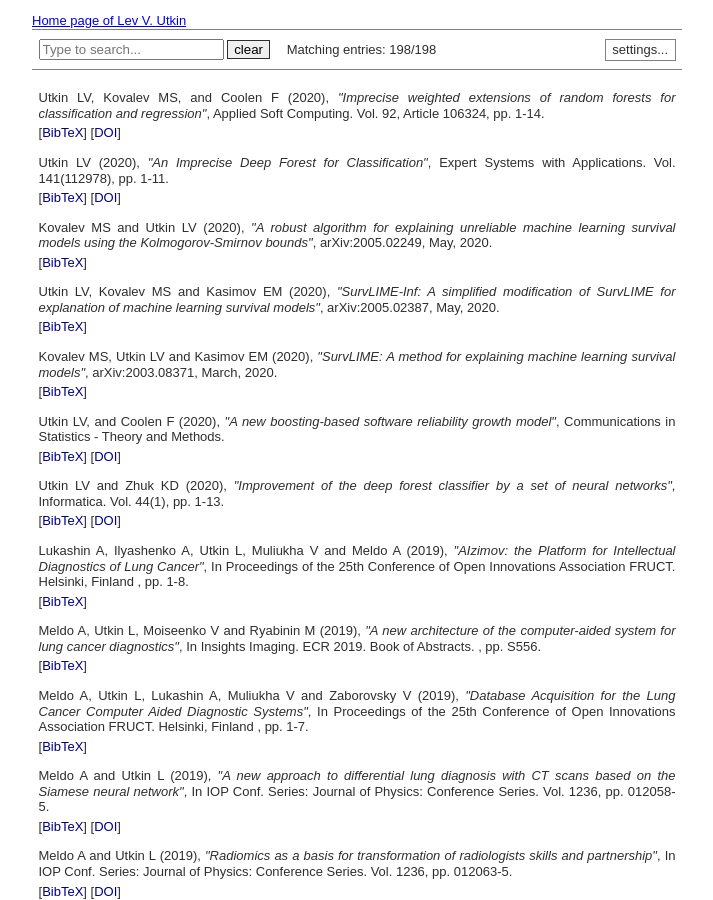
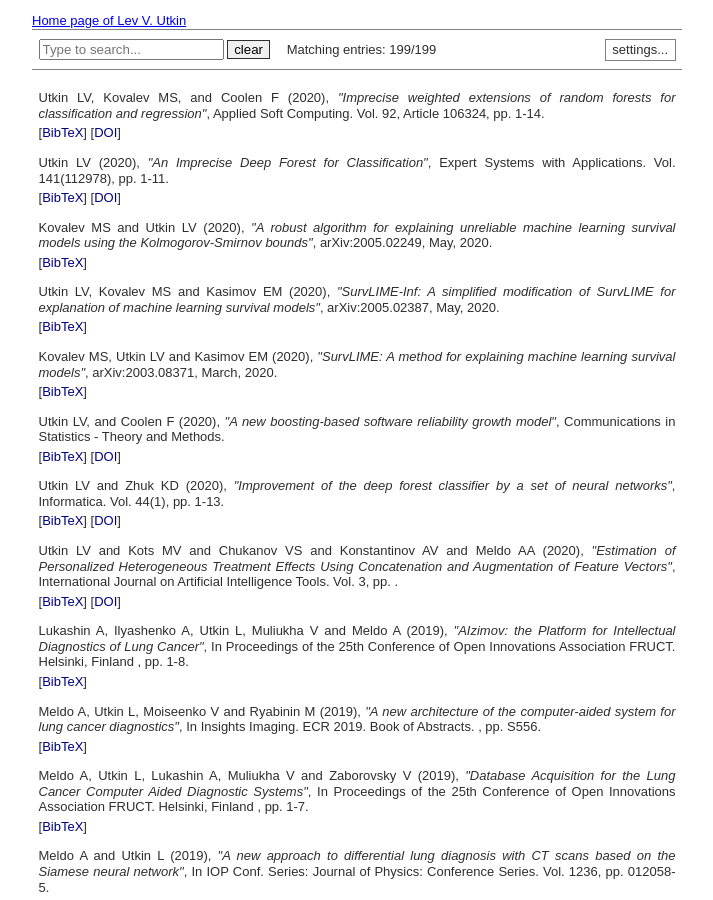
Before and after one commit to levutkin/levutkin.github.io, a Jekyll site: the page publications.html, which Jekyll copies as it is, in a window 1280 px wide and 900 px high. Shown: the whole window, without its empty margins (283-996 px from the left). Built offline with Jekyll 4.4.1, drawn with Linux system fonts in a browser that asks for light colours.

Commit message:
Update publications.html

```diff
--- a/publications.html
+++ b/publications.html
@@ -533,6 +533,24 @@ p.infolinks { margin: 0.3em 0em 0em 0em; padding: 0px; }
 }
 </pre></td>
 
+<tr id="Utkin-Kots-etal-2020" class="entry">
+	<td>Utkin LV and Kots MV and Chukanov VS and Konstantinov AV and Meldo AA (2020), <i>"Estimation of Personalized Heterogeneous Treatment Effects Using Concatenation and Augmentation of Feature Vectors"</i>, International Journal on Artificial Intelligence Tools.  Vol. 3, pp. .
+	<p class="infolinks"> [<a href="javascript:toggleInfo('Utkin-Kots-etal-2020','bibtex')">BibTeX</a>] [<a href="https://doi.org/10.1142/S0218213020500050" target="_blank">DOI</a>]</p>
+	</td>
+</tr>
+<tr id="bib_Utkin-Kots-etal-2020" class="bibtex noshow">
+<td><b>BibTeX</b>:
+<pre>
+@Article{Utkin-Kots-etal-2020,
+  author  = {L.V. Utkin and M.V. Kots and V.S. Chukanov and A.V. Konstantinov and A.A. Meldo},
+  journal = {International Journal on Artificial Intelligence Tools},
+  title   = {Estimation of Personalized Heterogeneous Treatment Effects Using Concatenation and Augmentation of Feature Vectors},
+  year    = {2020},
+  doi     = {10.1142/S0218213020500050},
+}
+</pre></td>
+
+
 </tr>
 <tr id="Lukashin-etal-2019" class="entry">
 	<td>Lukashin A, Ilyashenko A, Utkin L, Muliukha V and Meldo A (2019), <i>"AIzimov: the Platform for Intellectual Diagnostics of Lung Cancer"</i>, In Proceedings of the 25th Conference of Open Innovations Association FRUCT. Helsinki, Finland , pp. 1-8.
```
